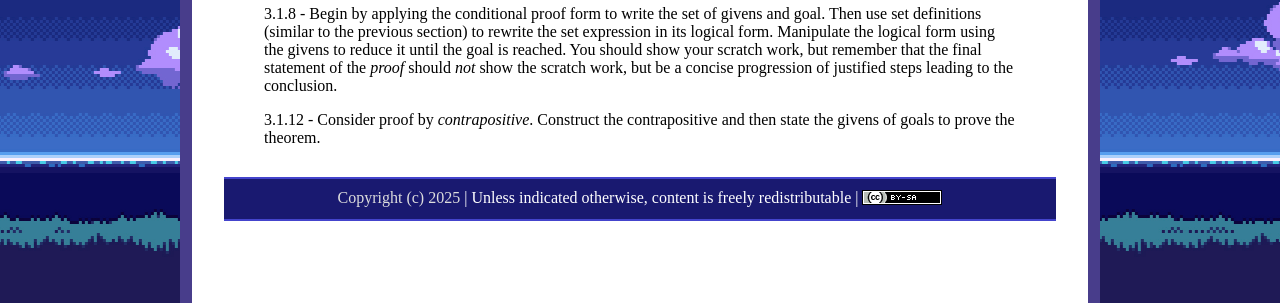
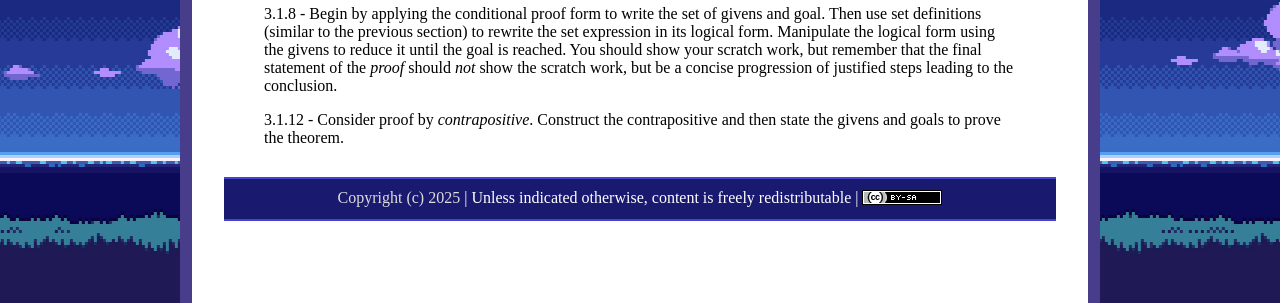
Before and after one commit to ycpcs/ece335-fall2025, a Jekyll site: the page built from assign/assign04.md, in a window 1280 px wide. Shown: the part 475-778 px from the top of the page. Built offline with Jekyll 4.4.1, drawn with Linux system fonts in a browser that asks for light colours.

Commit message:
fix assign04
fix assign04

```diff
--- a/assign/assign04.md
+++ b/assign/assign04.md
@@ -25,4 +25,4 @@ Book Questions from *How To Prove It - 3rd ed.*
 >
 > 3.1.8 - Begin by applying the conditional proof form to write the set of givens and goal. Then use set definitions (similar to the previous section) to rewrite the set expression in its logical form. Manipulate the logical form using the givens to reduce it until the goal is reached. You should show your scratch work, but remember that the final statement of the *proof* should *not* show the scratch work, but be a concise progression of justified steps leading to the conclusion.
 >
-> 3.1.12 - Consider proof by *contrapositive*. Construct the contrapositive and then state the givens of goals to prove the theorem.
+> 3.1.12 - Consider proof by *contrapositive*. Construct the contrapositive and then state the givens and goals to prove the theorem.
```
